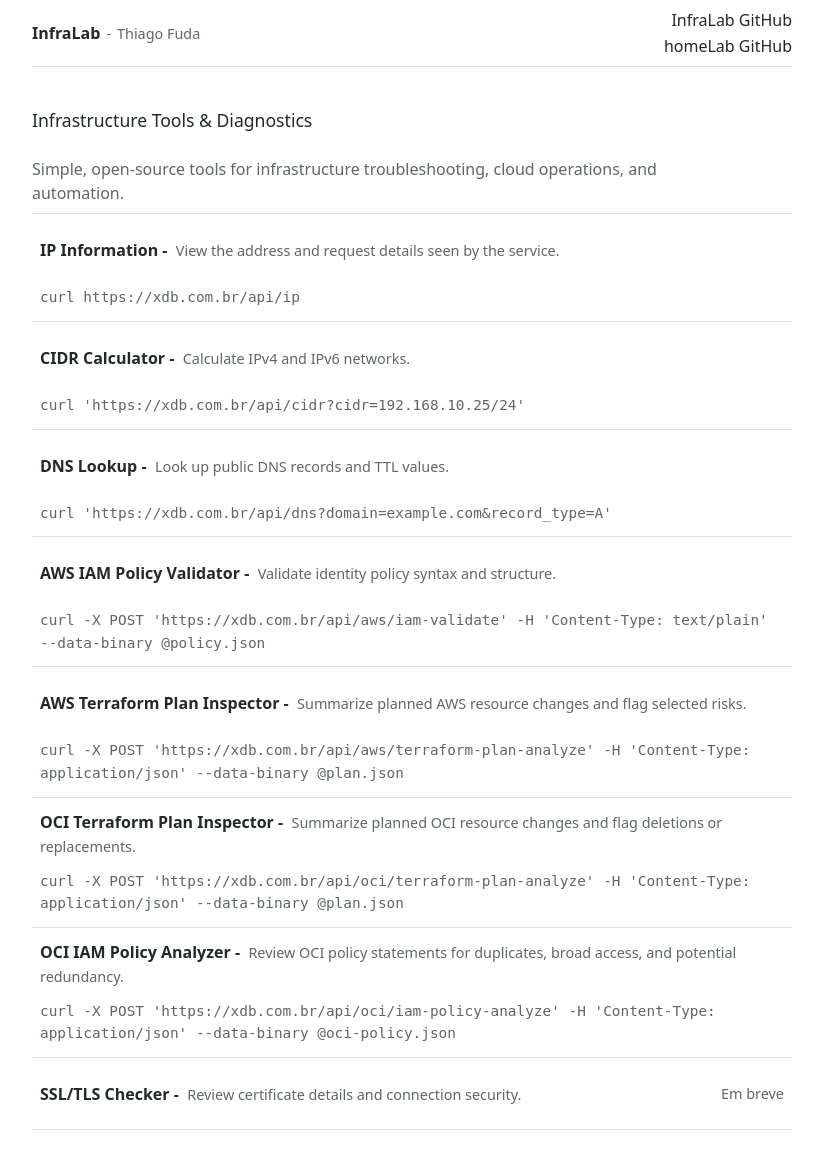
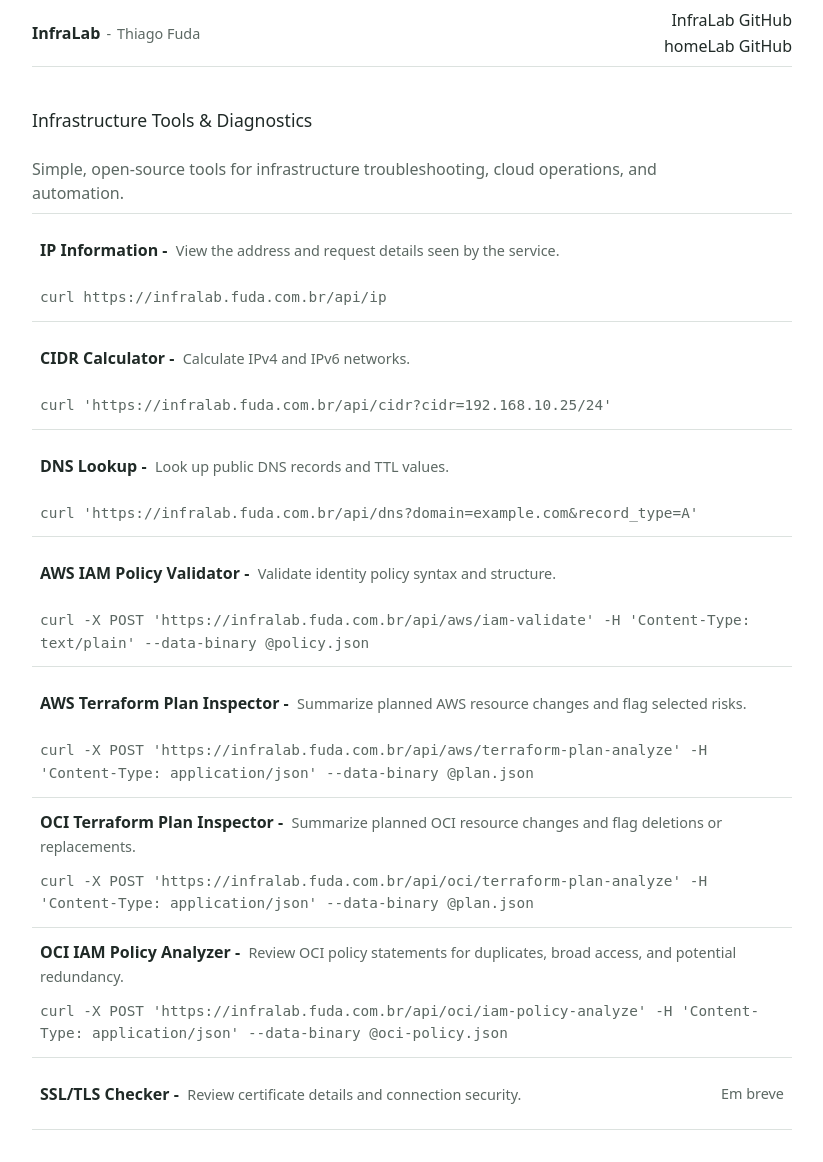
Before and after one commit to thiagofuda/NetworkLab, a FastAPI app: page / in a window 1280 px wide. Shown: the whole page, without its empty margins (228-1051 px from the left). Run offline with FastAPI, Linux system fonts and the light colour scheme.

Commit message:
Sprint13 ChangeDomainFuda

```diff
--- a/app/templates/about.html
+++ b/app/templates/about.html
@@ -12,7 +12,7 @@
       property="og:description"
       content="Learn about the engineer and motivation behind InfraLab."
     >
-    <link rel="canonical" href="https://xdb.com.br/about">
+    <link rel="canonical" href="https://infralab.fuda.com.br/about">
     <title>About | InfraLab</title>
     <link rel="stylesheet" href="{{ url_for('static', path='/css/home.css') }}">
   </head>
--- a/app/templates/home.html
+++ b/app/templates/home.html
@@ -12,7 +12,7 @@
       property="og:description"
       content="Simple, open-source tools for infrastructure troubleshooting, cloud operations, and automation."
     >
-    <link rel="canonical" href="https://xdb.com.br/">
+    <link rel="canonical" href="https://infralab.fuda.com.br/">
     <title>InfraLab | Infrastructure Tools &amp; Diagnostics</title>
     <link rel="stylesheet" href="{{ url_for('static', path='/css/home.css') }}">
   </head>
@@ -58,7 +58,7 @@
               <span>View the address and request details seen by the service.</span>
             </span>
           </a>
-          <p class="curl-example"><code>curl https://xdb.com.br/api/ip</code></p>
+          <p class="curl-example"><code>curl https://infralab.fuda.com.br/api/ip</code></p>
         </li>
         <li>
           <a class="tool-item" href="/tools/cidr">
@@ -67,7 +67,7 @@
               <span>Calculate IPv4 and IPv6 networks.</span>
             </span>
           </a>
-          <p class="curl-example"><code>curl 'https://xdb.com.br/api/cidr?cidr=192.168.10.25/24'</code></p>
+          <p class="curl-example"><code>curl 'https://infralab.fuda.com.br/api/cidr?cidr=192.168.10.25/24'</code></p>
         </li>
         <li>
           <a class="tool-item" href="/tools/dns">
@@ -76,7 +76,7 @@
               <span>Look up public DNS records and TTL values.</span>
             </span>
           </a>
-          <p class="curl-example"><code>curl 'https://xdb.com.br/api/dns?domain=example.com&amp;record_type=A'</code></p>
+          <p class="curl-example"><code>curl 'https://infralab.fuda.com.br/api/dns?domain=example.com&amp;record_type=A'</code></p>
         </li>
         <li>
           <div class="tool-item">
@@ -85,7 +85,7 @@
               <span>Validate identity policy syntax and structure.</span>
             </span>
           </div>
-          <p class="curl-example"><code>curl -X POST 'https://xdb.com.br/api/aws/iam-validate' -H 'Content-Type: text/plain' --data-binary @policy.json</code></p>
+          <p class="curl-example"><code>curl -X POST 'https://infralab.fuda.com.br/api/aws/iam-validate' -H 'Content-Type: text/plain' --data-binary @policy.json</code></p>
         </li>
         <li>
           <div class="tool-item">
@@ -94,7 +94,7 @@
               <span>Summarize planned AWS resource changes and flag selected risks.</span>
             </span>
           </div>
-          <p class="curl-example"><code>curl -X POST 'https://xdb.com.br/api/aws/terraform-plan-analyze' -H 'Content-Type: application/json' --data-binary @plan.json</code></p>
+          <p class="curl-example"><code>curl -X POST 'https://infralab.fuda.com.br/api/aws/terraform-plan-analyze' -H 'Content-Type: application/json' --data-binary @plan.json</code></p>
         </li>
         <li>
           <div class="tool-item">
@@ -103,7 +103,7 @@
               <span>Summarize planned OCI resource changes and flag deletions or replacements.</span>
             </span>
           </div>
-          <p class="curl-example"><code>curl -X POST 'https://xdb.com.br/api/oci/terraform-plan-analyze' -H 'Content-Type: application/json' --data-binary @plan.json</code></p>
+          <p class="curl-example"><code>curl -X POST 'https://infralab.fuda.com.br/api/oci/terraform-plan-analyze' -H 'Content-Type: application/json' --data-binary @plan.json</code></p>
         </li>
         <li>
           <div class="tool-item">
@@ -112,7 +112,7 @@
               <span>Review OCI policy statements for duplicates, broad access, and potential redundancy.</span>
             </span>
           </div>
-          <p class="curl-example"><code>curl -X POST 'https://xdb.com.br/api/oci/iam-policy-analyze' -H 'Content-Type: application/json' --data-binary @oci-policy.json</code></p>
+          <p class="curl-example"><code>curl -X POST 'https://infralab.fuda.com.br/api/oci/iam-policy-analyze' -H 'Content-Type: application/json' --data-binary @oci-policy.json</code></p>
         </li>
         <li class="tool-item upcoming-item">
           <span class="tool-copy">
```
Also changed, not shown: tests/test_home.py (+27 -12 lines), README.md.
